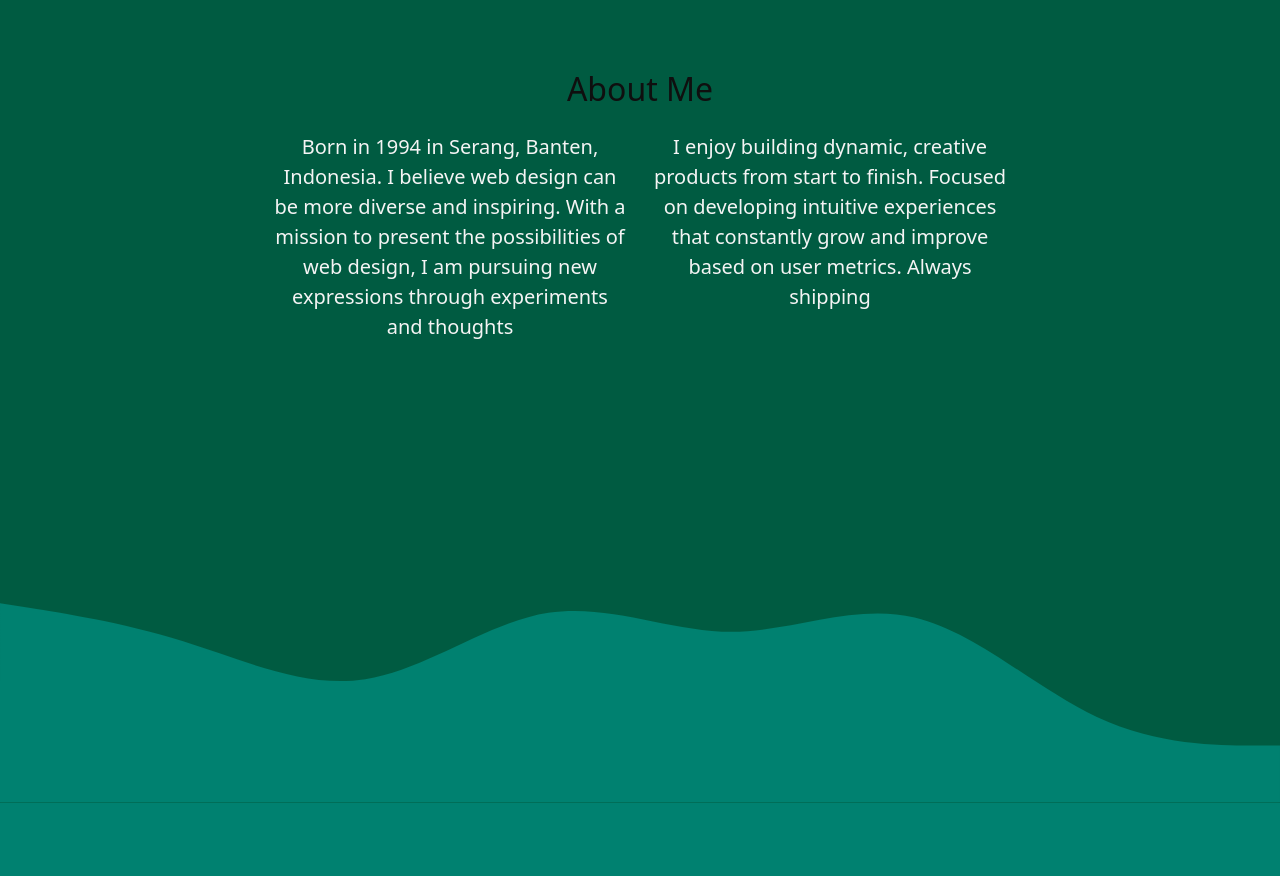
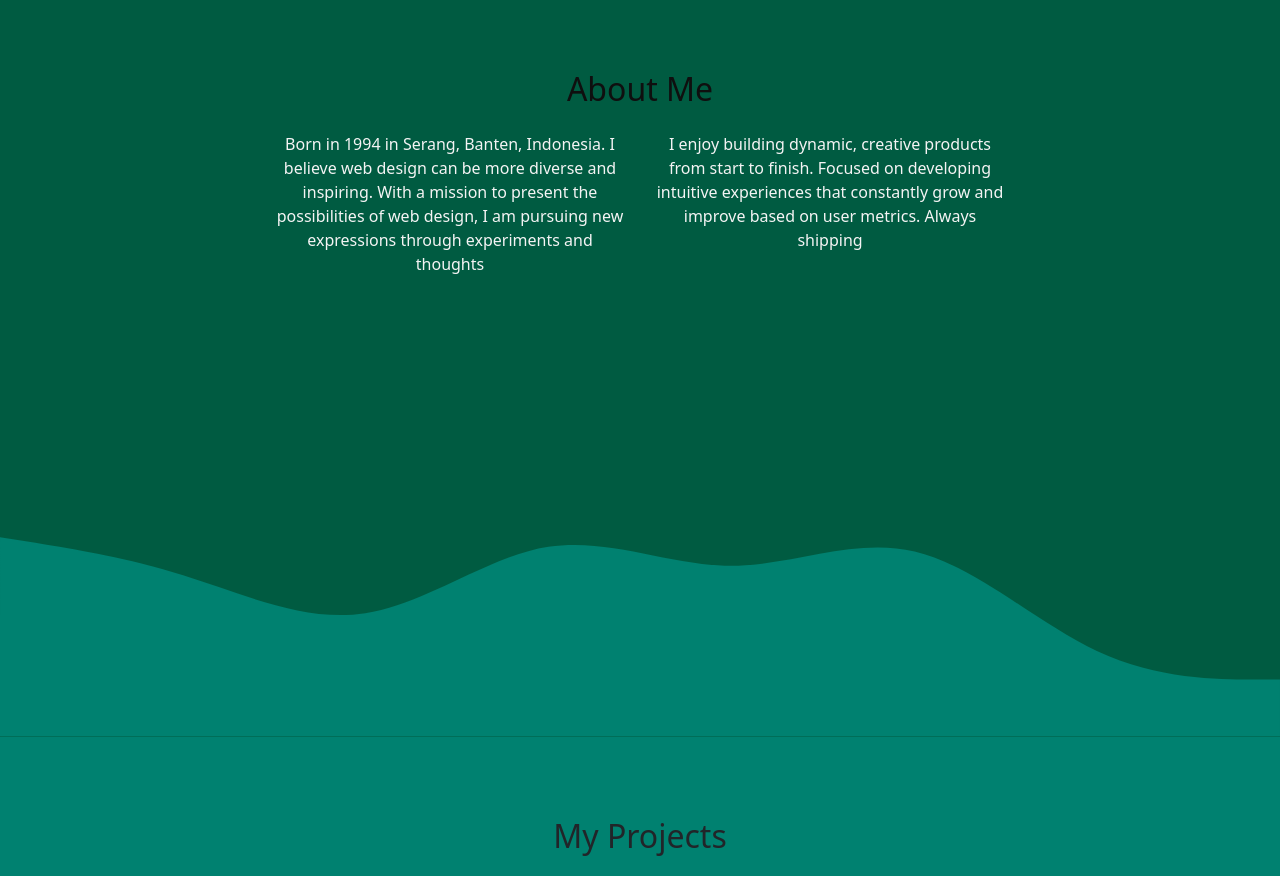
Before and after one commit to anjaygas08/anjargas.github.io, a plain HTML site: page index.html in a window 1280 px wide. Shown: the part 960-1836 px from the top of the page. Drawn offline with nearby package versions, Linux system fonts and the light colour scheme.

Commit message:
Update index.html

```diff
--- a/index.html
+++ b/index.html
@@ -65,7 +65,7 @@
             <h2>About Me</h2>
           </div>
         </div>
-        <div class="row justify-content-center fs-5 text-center">
+        <div class="row justify-content-center fs-6 text-center">
           <div class="col-md-4">
             <p>Born in 1994 in Serang, Banten, Indonesia. I believe web design can be more diverse and inspiring. With a mission to present the possibilities of web design, I am pursuing new expressions through experiments and thoughts </p>
           </div>
```
